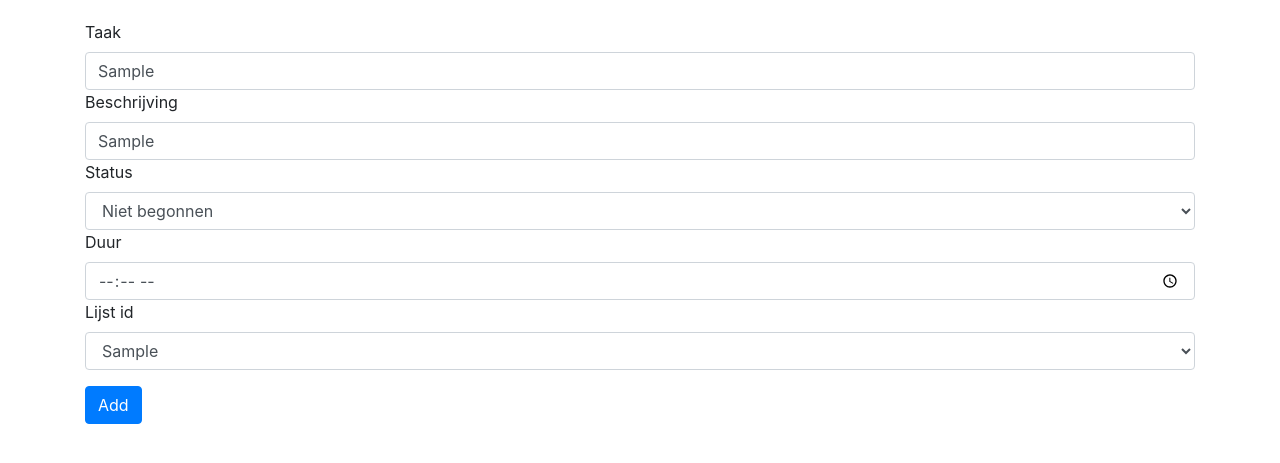
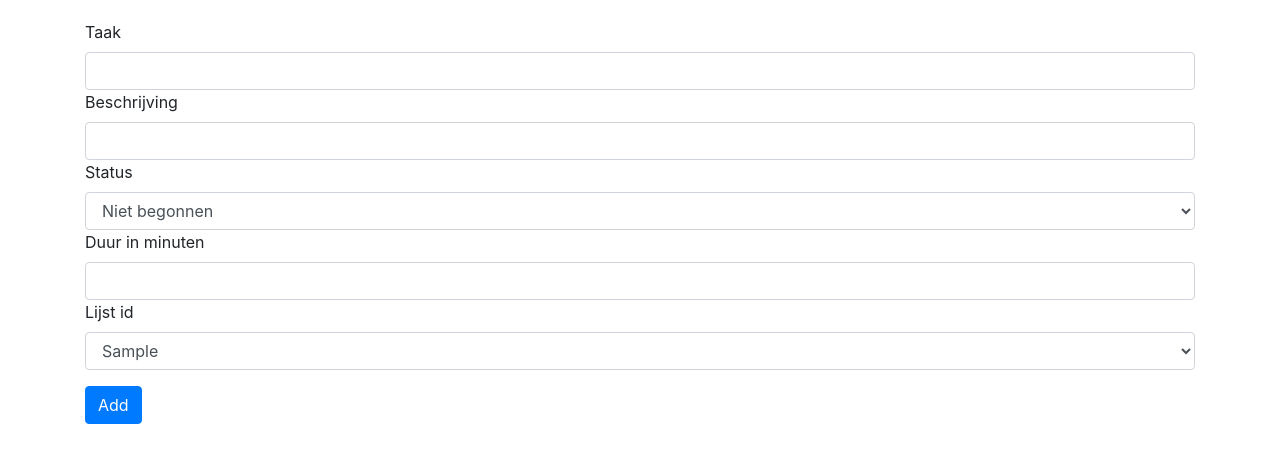
Before and after one commit to MiguelKersch/ToDolist, a PHP site: page /form/TaakForm/edit.php?id=1 in a window 1280 px wide. Shown: the part 112-575 px from the top of the page. Run offline with PHP 8.4, Linux system fonts and the light colour scheme; tables that the repository leaves empty or names only in its code hold one stand-in row (values such as "Sample post"); some libraries are stand-ins or nearby versions.

Commit message:
Started working on fixing update

```diff
--- a/form/TaakForm/add.php
+++ b/form/TaakForm/add.php
@@ -38,8 +38,8 @@ if (isset($_POST["submit"])) {
                 <option value="Bezig">Bezig</option>
                 <option value="Afgerond">Afgerond</option>
             </select>
-            <label for="inputDuur">Duur</label>
-            <input type="time" name="inputDuur" class="form-control" id="inputName" required>
+            <label for="inputDuur">Duur in minuten</label>
+            <input type="integer" name="inputDuur" class="form-control" id="inputName" required>
             <label for="inputLijst">Lijst id</label>
             <select name="inputLijst" class="form-control" id="inputLijst" required>
                 <?php foreach ($result as $row) { ?>
--- a/form/TaakForm/edit.php
+++ b/form/TaakForm/edit.php
@@ -1,7 +1,7 @@
 <?php
+include("../../navbar.php");
 
-include("../../navbar.php");
-$id = $_GET['id'];
+$Taskid = $_GET['id'];
 
 
 $sql = "SELECT * from lijsten";
@@ -17,40 +17,46 @@ $query->execute();
 $result = $query->fetch();
 
 if (isset($_POST["submit"])) {
+    $Taskid = $_GET["id"];
     $taak = $_POST["inputTaak"];
     $beschrijving = $_POST["inputBeschrijving"];
     $status = $_POST["inputStatus"];
     $duur = $_POST["inputDuur"];
     $lijst = $_POST["inputLijst"];
+    var_dump($_POST);
 
-    $sql = 'UPDATE lijsten SET (taak , bechrijving , status , duur ,lijstId) VALUES (:taak , :beschrijving , :status , :duur , :lijst) WHERE id = :id ';
+    $sql = "UPDATE todo SET (taak = :taak , beschrijving = :beschrijving , status = :status  , duur = :duur , lijstId = :lijst) WHERE id = :taskId ";
+    $stmt = $conn->prepare($sql);
+    $stmt->bindParam(":taskId", $Taskid);
     $stmt->bindParam(":taak", $taak);
     $stmt->bindParam(":beschrijving", $beschrijving);
     $stmt->bindParam(":status", $status);
     $stmt->bindParam(":duur", $duur);
     $stmt->bindParam(":lijst", $lijst);
     $stmt->execute();
+    header("location:/ToDolist/index.php");
 }
+
 
 ?>
 
 <main class="container">
-    <form action="<?php echo htmlspecialchars($_SERVER['PHP_SELF']); ?>" method="POST">
+    <form action="<?php echo htmlspecialchars($_SERVER['PHP_SELF'] . "?id=" . $id); ?>" method="POST">
         <div class="form-group">
             <label for="inputTaak">Taak</label>
-            <input type="text" name="inputTaak" class="form-control" id="inputTaak" value="<?php echo $result['taak'] ?>" required>
+            <input type="text" name="inputTaak" class="form-control" id="Taak" value="<?php echo $result['taak'] ?>" required>
             <label for="inputBeschrijving">Beschrijving</label>
-            <input type="text" name="inputBeschrijving" class="form-control" id="inputBeschrijving" value="<?php echo $result['beschrijving'] ?>" required>
+            <input type="text" name="inputBeschrijving" class="form-control" id="Beschrijving" value="<?php echo $result['beschrijving'] ?>" required>
             <label for="inputStatus">Status</label>
-            <select name="inputStatus" class="form-control" id="inputStatus" value="<?php echo $result['status'] ?>" required>
+            <select name="inputStatus" class="form-control" id="Status" value="<?php echo $result['status'] ?>" required>
                 <option value="Niet begonnen">Niet begonnen</option>
                 <option value="Bezig">Bezig</option>
                 <option value="Afgerond">Afgerond</option>
             </select>
-            <label for="inputDuur">Duur</label>
-            <input type="time" name="inputDuur" class="form-control" id="inputName" value="<?php echo $result['duur'] ?>" required>
+            <label for="inputDuur">Duur in minuten</label>
+            <input type="integer" name="inputDuur" class="form-control" id="Name" value="<?php echo $result['duur'] ?>" required>
             <label for="inputLijst">Lijst id</label>
-            <select name="inputLijst" class="form-control" id="inputLijst" value="<?php echo $result['lijst'] ?>" required>
+            <select name="inputLijst" class="form-control" id="Lijst" value="<?php echo $result['lijst'] ?>" required>
                 <?php foreach ($lijstResult as $row) { ?>
                     <option value="<?php echo $row['id'] ?>"><?php echo $row['naam'] ?></option>
                 <?php } ?>
```
Also changed, not shown: form/LijstForm/edit.php (+7 -7 lines).
